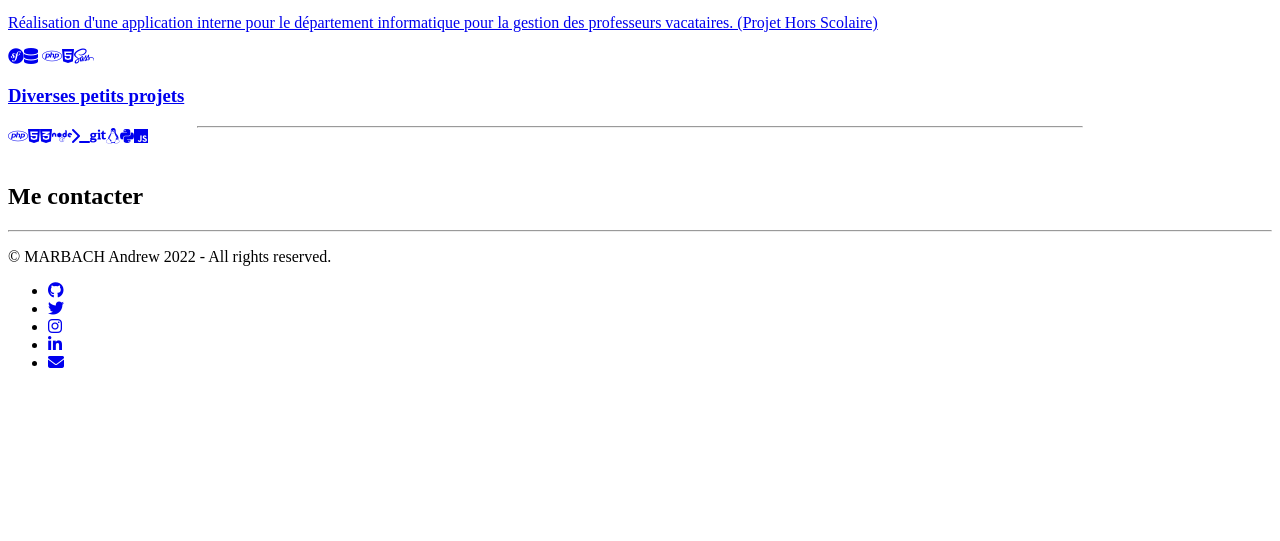
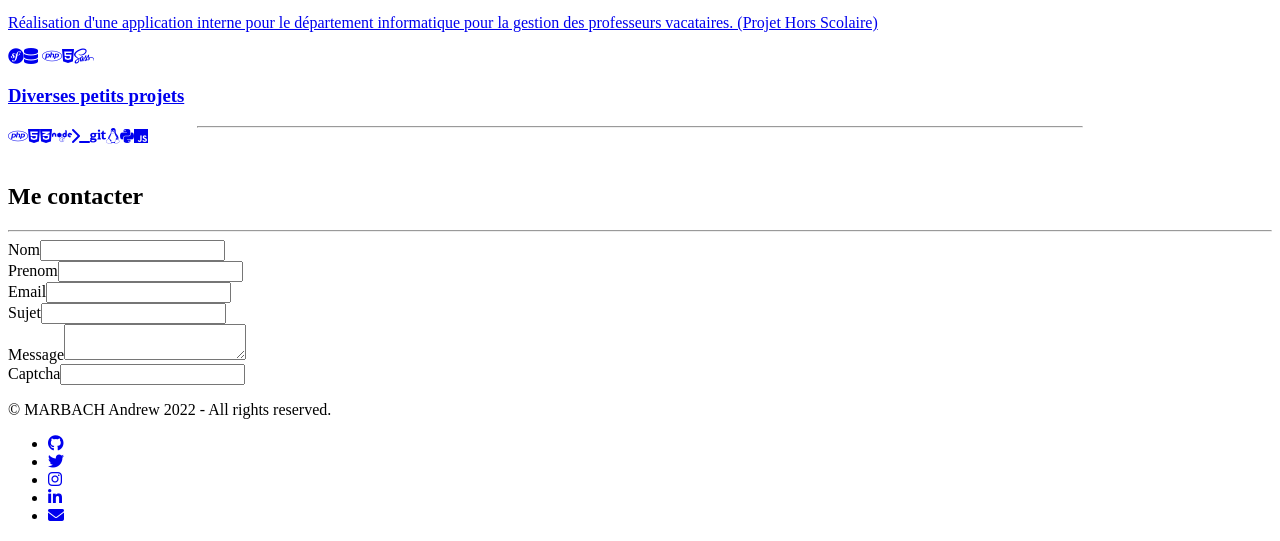
Before and after one commit to Andrew672/SitePerso, a Symfony app: template templates/home/index.html.twig in a window 1280 px wide. Shown: the part 4445-4986 px from the top of the page. Before the commit the page ends 4813 px from the top, so only its background shows below. Run offline with Twig, Linux system fonts and the light colour scheme; the template is opened without the code that fills it, so the values that code supplies are empty; form fields are guessed from the names that the template uses; some libraries are stand-ins or nearby versions.

Commit message:
Création Contact + Captcha

```diff
--- a/composer.json
+++ b/composer.json
@@ -11,13 +11,16 @@
         "symfony/console": "5.4.*",
         "symfony/dotenv": "5.4.*",
         "symfony/flex": "^1.17|^2",
+        "symfony/form": "5.4.*",
         "symfony/framework-bundle": "5.4.*",
+        "symfony/phpunit-bridge": "^6.1",
         "symfony/runtime": "5.4.*",
         "symfony/twig-bundle": "5.4.*",
         "symfony/webpack-encore-bundle": "^1.15",
         "symfony/yaml": "5.4.*",
         "twig/extra-bundle": "^2.12|^3.0",
-        "twig/twig": "^2.12|^3.0"
+        "twig/twig": "^2.12|^3.0",
+        "victor-prdh/recaptcha-bundle": "^1.6"
     },
     "config": {
         "allow-plugins": {
--- a/config/bundles.php
+++ b/config/bundles.php
@@ -7,4 +7,5 @@ return [
     Symfony\Bundle\MakerBundle\MakerBundle::class => ['dev' => true],
     Symfony\WebpackEncoreBundle\WebpackEncoreBundle::class => ['all' => true],
     Symfony\Bundle\DebugBundle\DebugBundle::class => ['dev' => true],
+    VictorPrdh\RecaptchaBundle\RecaptchaBundle::class => ['all' => true],
 ];
--- a/templates/home/index.html.twig
+++ b/templates/home/index.html.twig
@@ -286,10 +286,26 @@
    <section class="info-interets">
     <br>
         <h1 id='contact'>Me contacter </h1>
-
-
         <hr>
 
+      {{ form_start(form) }}
+
+      <div class="container">
+  <div class="row">
+    <div class="col-sm">
+     {{ form_row(form.nom) }}
+    </div>
+    <div class="col-sm">
+     {{ form_row(form.prenom) }}
+    </div>
+  </div>
+  {{ form_row(form.email) }}
+  {{ form_row(form.sujet) }}
+  {{ form_row(form.message) }}
+  {{ form_row(form.captcha) }}
+  {{ form_end(form) }}
+
+</div>
     </div>
 
 
```
Also changed, not shown: src/Controller/HomeController.php (+10 -1 lines), src/Form/ContactType.php (added, +55 -0 lines), tests/bootstrap.php (added, +11 -0 lines), 12 other files.
